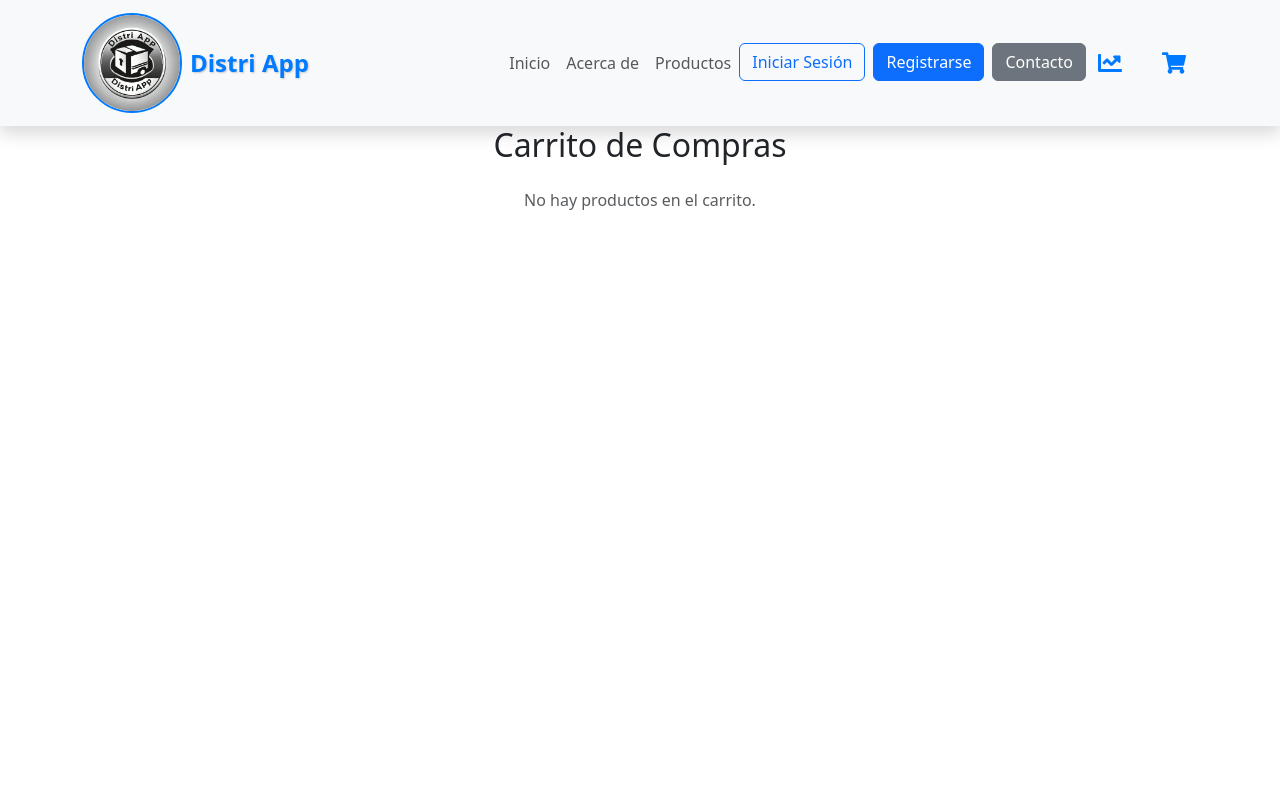
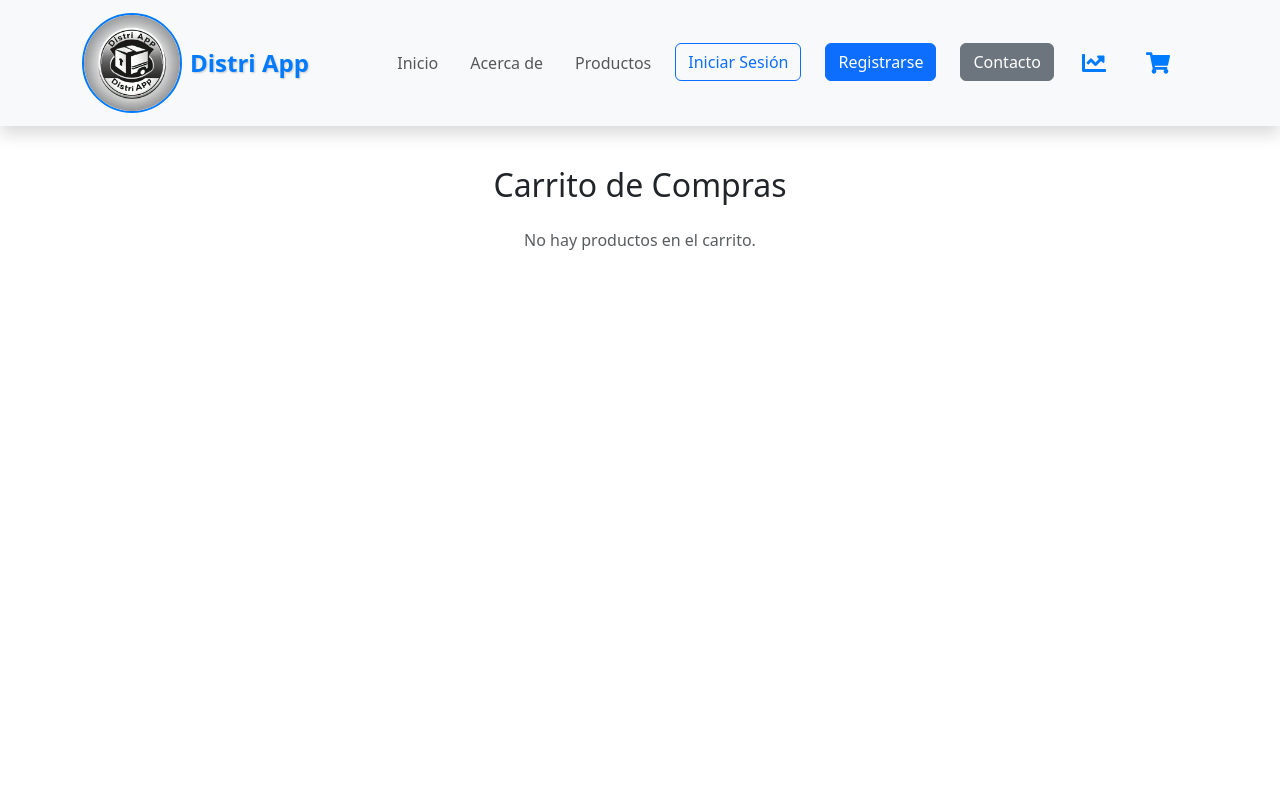
Before and after one commit to No-Country-simulation/C22-56-n-webapp, a React (Vite) app in the folder client/: page /cart in a window 1280 px wide. Shown: the top 800 px of the page. Built offline with nearby package versions, Linux system fonts and the light colour scheme.

Commit message:
modificacion responsive

```diff
--- a/client/src/components/Cart.jsx
+++ b/client/src/components/Cart.jsx
@@ -137,7 +137,10 @@ function Cart() {
   };
 
   return (
-    <div className="d-flex flex-column min-vh-100">
+    <div
+      className="d-flex flex-column min-vh-100"
+      style={{ marginTop: "40px" }}
+    >
       <div className="flex-grow-1">
         <h2 className="text-center mb-4">Carrito de Compras</h2>
         {uniqueProducts.length === 0 ? (
@@ -152,7 +155,7 @@ function Cart() {
                 <div
                   key={product.id}
                   className="card mb-3 shadow-sm"
-                  style={{ borderRadius: "0.5rem" }}
+                  style={{ borderRadius: "0.5rem", marginTop: "20px" }}
                 >
                   <div className="card-body d-flex justify-content-between align-items-start">
                     <div className="d-flex align-items-center">
@@ -196,7 +199,7 @@ function Cart() {
           </div>
         )}
         {uniqueProducts.length > 0 && (
-          <div className="mt-4 text-center">
+          <div className="mt-4 text-center" style={{ marginTop: "20px" }}>
             <h4>Total de la compra: ${totalPrice.toFixed(2)}</h4>
             <button className="btn btn-primary mt-3" onClick={generatePDF}>
               Finalizar compra
@@ -204,7 +207,10 @@ function Cart() {
           </div>
         )}
       </div>
-      <footer className="text-center mt-4 py-3"></footer>
+      <footer
+        className="text-center mt-4 py-3"
+        style={{ marginTop: "20px" }}
+      ></footer>
     </div>
   );
 }
--- a/client/src/components/Home.jsx
+++ b/client/src/components/Home.jsx
@@ -36,8 +36,9 @@ const Home = () => {
     <div
       className="d-flex justify-content-center align-items-center"
       style={{
-        height: "125vh",
+        height: "100vh",
         flexDirection: "column",
+        overflowY: "auto",
       }}
     >
       <img
@@ -45,8 +46,10 @@ const Home = () => {
         alt="Logo"
         className="rounded-circle"
         style={{
-          width: "250px",
-          height: "250px",
+          marginTop: "50px",
+          marginBottom: "-50px",
+          width: "10vw",
+          height: "10vw",
           objectFit: "cover",
           objectPosition: "center",
         }}
@@ -58,8 +61,10 @@ const Home = () => {
             key={index}
             className="m-2"
             style={{
-              width: "150px",
-              height: "150px",
+              width: "15vw",
+              height: "15vw",
+              maxWidth: "150px",
+              maxHeight: "150px",
               overflow: "hidden",
               borderRadius: "50%",
             }}
--- a/client/src/components/Navbar.jsx
+++ b/client/src/components/Navbar.jsx
@@ -75,22 +75,22 @@ const Navbar = () => {
 
           <div className="collapse navbar-collapse" id="navbarNav">
             <ul className="navbar-nav ms-auto">
-              <li className="nav-item">
+              <li className="nav-item me-3">
                 <a className="nav-link" href="/">
                   Inicio
                 </a>
               </li>
-              <li className="nav-item">
+              <li className="nav-item me-3">
                 <a className="nav-link" href="/about">
                   Acerca de
                 </a>
               </li>
-              <li className="nav-item">
+              <li className="nav-item me-3">
                 <a className="nav-link" href="/product">
                   Productos
                 </a>
               </li>
-              <li className="nav-item">
+              <li className="nav-item me-3">
                 <button
                   className="btn btn-outline-primary me-2"
                   onClick={() => setShowLoginModal(true)}
@@ -98,7 +98,7 @@ const Navbar = () => {
                   Iniciar Sesión
                 </button>
               </li>
-              <li className="nav-item">
+              <li className="nav-item me-3">
                 <button
                   className="btn btn-primary me-2"
                   onClick={() => setShowRegisterModal(true)}
@@ -106,7 +106,7 @@ const Navbar = () => {
                   Registrarse
                 </button>
               </li>
-              <li className="nav-item">
+              <li className="nav-item me-3">
                 <button
                   className="btn btn-secondary"
                   onClick={() => setShowContactModal(true)}
@@ -114,16 +114,16 @@ const Navbar = () => {
                   Contacto
                 </button>
               </li>
-              <li className="nav-item">
+              <li className="nav-item me-3">
                 <button
-                  className="btn btn-light position-relative me-3"
+                  className="btn btn-light position-relative"
                   onClick={goToHistory}
                   style={{ border: "none", background: "none" }}
                 >
                   <FaChartLine size={24} color="#007bff" />
                 </button>
               </li>
-              <li className="nav-item">
+              <li className="nav-item me-3">
                 <button
                   className="btn btn-light position-relative"
                   onClick={goToCart}
--- a/client/src/components/OrderHistory.jsx
+++ b/client/src/components/OrderHistory.jsx
@@ -66,7 +66,10 @@ function OrderHistory() {
   };
 
   return (
-    <div className="d-flex flex-column min-vh-100">
+    <div
+      className="d-flex flex-column min-vh-100"
+      style={{ marginTop: "40px" }}
+    >
       <div className="flex-grow-1">
         <h2 className="text-center mb-4">Historial de Compras</h2>
         {orderHistory.length === 0 ? (
@@ -78,7 +81,7 @@ function OrderHistory() {
                 <div
                   key={index}
                   className="card mb-3 shadow-sm"
-                  style={{ borderRadius: "0.5rem" }}
+                  style={{ borderRadius: "0.5rem", marginTop: "20px" }}
                 >
                   <div className="card-body">
                     <h5 className="card-title">
@@ -114,14 +117,17 @@ function OrderHistory() {
               </button>
             </div>
 
-            <div className="mt-4">
+            <div className="mt-4" style={{ marginTop: "20px" }}>
               <h4>Ventas por Día</h4>
               <Line data={getChartData()} />
             </div>
           </>
         )}
       </div>
-      <footer className="text-center mt-4 py-3"></footer>
+      <footer
+        className="text-center mt-4 py-3"
+        style={{ marginTop: "20px" }}
+      ></footer>
     </div>
   );
 }
```
